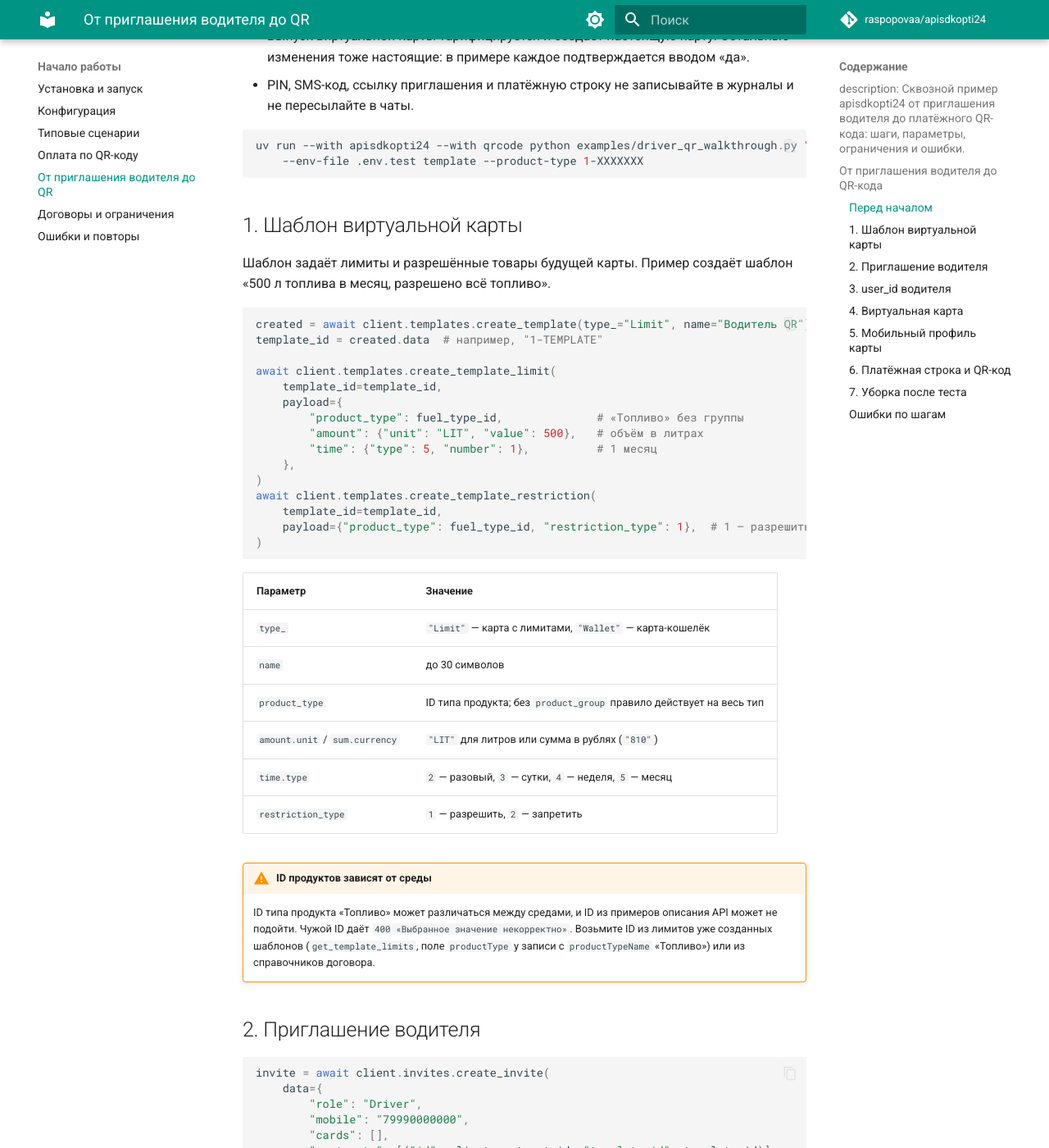
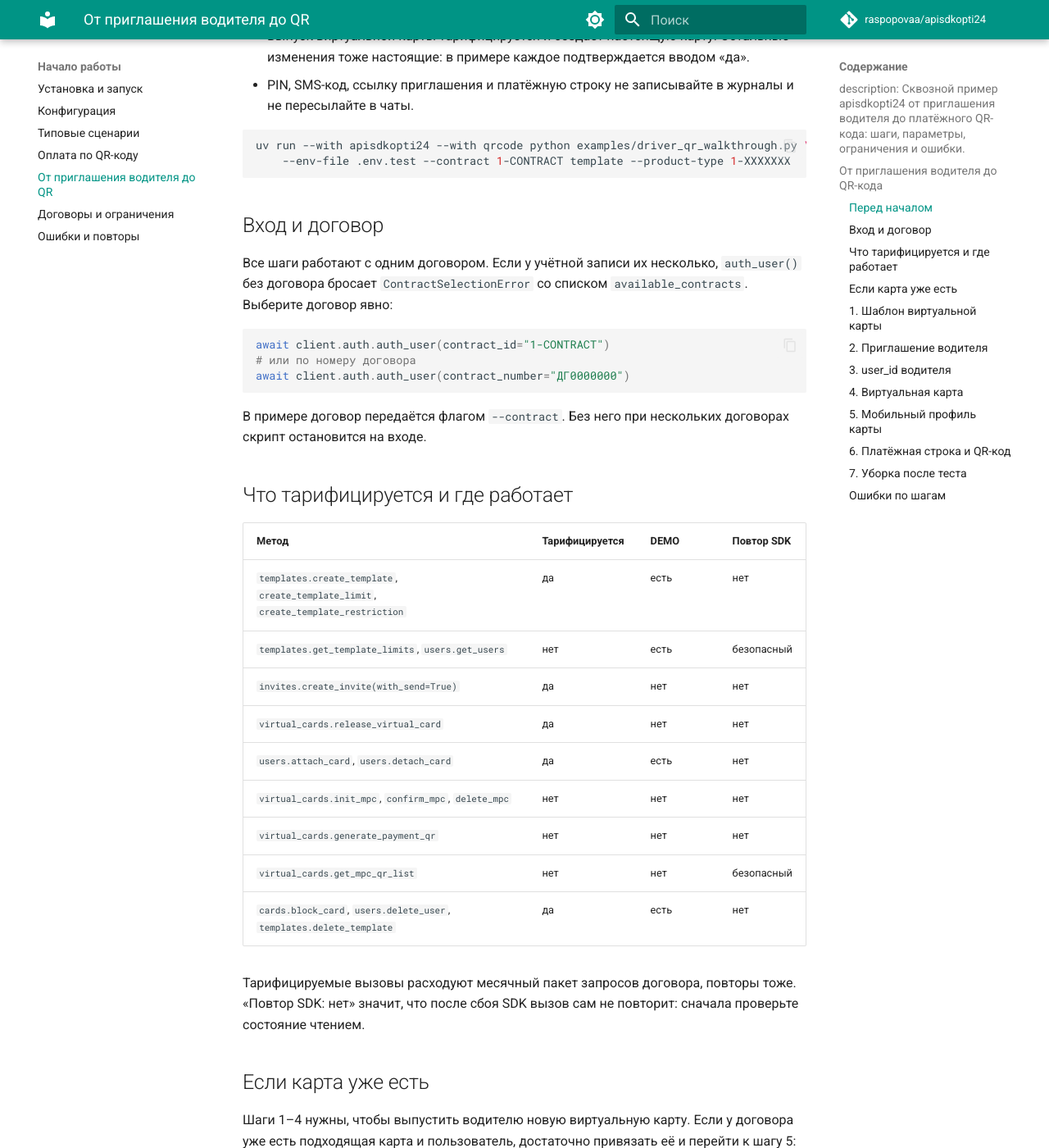
Before and after one commit to raspopovaa/apisdkopti24, an MkDocs documentation site: the page built from docs/driver-qr-walkthrough.md, in a window 1280 px wide and 1400 px high, scrolled down 813 px. Shown: the whole window at 82% size. Built offline with MkDocs 1.6.1 and Material for MkDocs 9.7.7, drawn with Linux system fonts in a browser that asks for light colours; comment, search, counter and statistics services are not loaded; the version menu is left out; some of the changed text lies outside the part shown.

Commit message:
docs: вход с договором, тарификация методов и вариант с готовой картой в примере QR
Co-Authored-By: Claude Opus 5.5 <noreply@anthropic.com>
Claude-Session: https://claude.ai/code/session_015dGGiqu5A1XNDbRHPeRjg7

````diff
--- a/docs/driver-qr-walkthrough.md
+++ b/docs/driver-qr-walkthrough.md
@@ -30,8 +30,54 @@ QR-кода. Готовый скрипт с комментариями к каж
 
 ```bash
 uv run --with apisdkopti24 --with qrcode python examples/driver_qr_walkthrough.py \
-    --env-file .env.test template --product-type 1-XXXXXXX
+    --env-file .env.test --contract 1-CONTRACT template --product-type 1-XXXXXXX
 ```
+
+## Вход и договор
+
+Все шаги работают с одним договором. Если у учётной записи их несколько,
+`auth_user()` без договора бросает `ContractSelectionError` со списком
+`available_contracts`. Выберите договор явно:
+
+```python
+await client.auth.auth_user(contract_id="1-CONTRACT")
+# или по номеру договора
+await client.auth.auth_user(contract_number="ДГ0000000")
+```
+
+В примере договор передаётся флагом `--contract`. Без него при нескольких
+договорах скрипт остановится на входе.
+
+## Что тарифицируется и где работает
+
+| Метод | Тарифицируется | DEMO | Повтор SDK |
+| --- | --- | --- | --- |
+| `templates.create_template`, `create_template_limit`, `create_template_restriction` | да | есть | нет |
+| `templates.get_template_limits`, `users.get_users` | нет | есть | безопасный |
+| `invites.create_invite(with_send=True)` | да | нет | нет |
+| `virtual_cards.release_virtual_card` | да | нет | нет |
+| `users.attach_card`, `users.detach_card` | да | есть | нет |
+| `virtual_cards.init_mpc`, `confirm_mpc`, `delete_mpc` | нет | нет | нет |
+| `virtual_cards.generate_payment_qr` | нет | нет | нет |
+| `virtual_cards.get_mpc_qr_list` | нет | нет | безопасный |
+| `cards.block_card`, `users.delete_user`, `templates.delete_template` | да | есть | нет |
+
+Тарифицируемые вызовы расходуют месячный пакет запросов договора, повторы тоже.
+«Повтор SDK: нет» значит, что после сбоя SDK вызов сам не повторит: сначала
+проверьте состояние чтением.
+
+## Если карта уже есть
+
+Шаги 1–4 нужны, чтобы выпустить водителю новую виртуальную карту. Если у
+договора уже есть подходящая карта и пользователь, достаточно привязать её и
+перейти к шагу 5:
+
+```python
+await client.users.attach_card(user_id="1-DRIVER", card_id="70000001")
+```
+
+Новому водителю можно сразу передать карту в приглашении: `"cards": ["70000001"]`
+вместо `template_id`. После регистрации карта будет привязана к нему.
 
 ## 1. Шаблон виртуальной карты
 
@@ -182,6 +228,20 @@ image.print_ascii(invert=True)
   предел строк до перевыпуска МПК.
 - Оплата проходит на кассе АЗС, которая принимает QR. SDK сам не платит.
 
+Проверить профиль можно в любой момент, это бесплатно:
+
+```python
+profiles = await client.virtual_cards.get_mpc_qr_list(contract_id="1-CONTRACT")
+for profile in profiles.result:
+    # use_mpc — профиль работает; device_name — устройство из init_mpc.
+    print(profile.card_id, profile.use_mpc, profile.device_name,
+          profile.transaction_count, profile.tries)
+```
+
+Если оплата на кассе не проходит или нужно сменить PIN, перевыпустите ключи через
+`update_mpc`. Блокировку после неверного кода или неверных секретных значений
+снимает `reset_mpc` (подробнее в разделе [Оплата по QR-коду](qr-payments.md)).
+
 ## 7. Уборка после теста
 
 ```python
````
Also changed, not shown: 1 other file.
